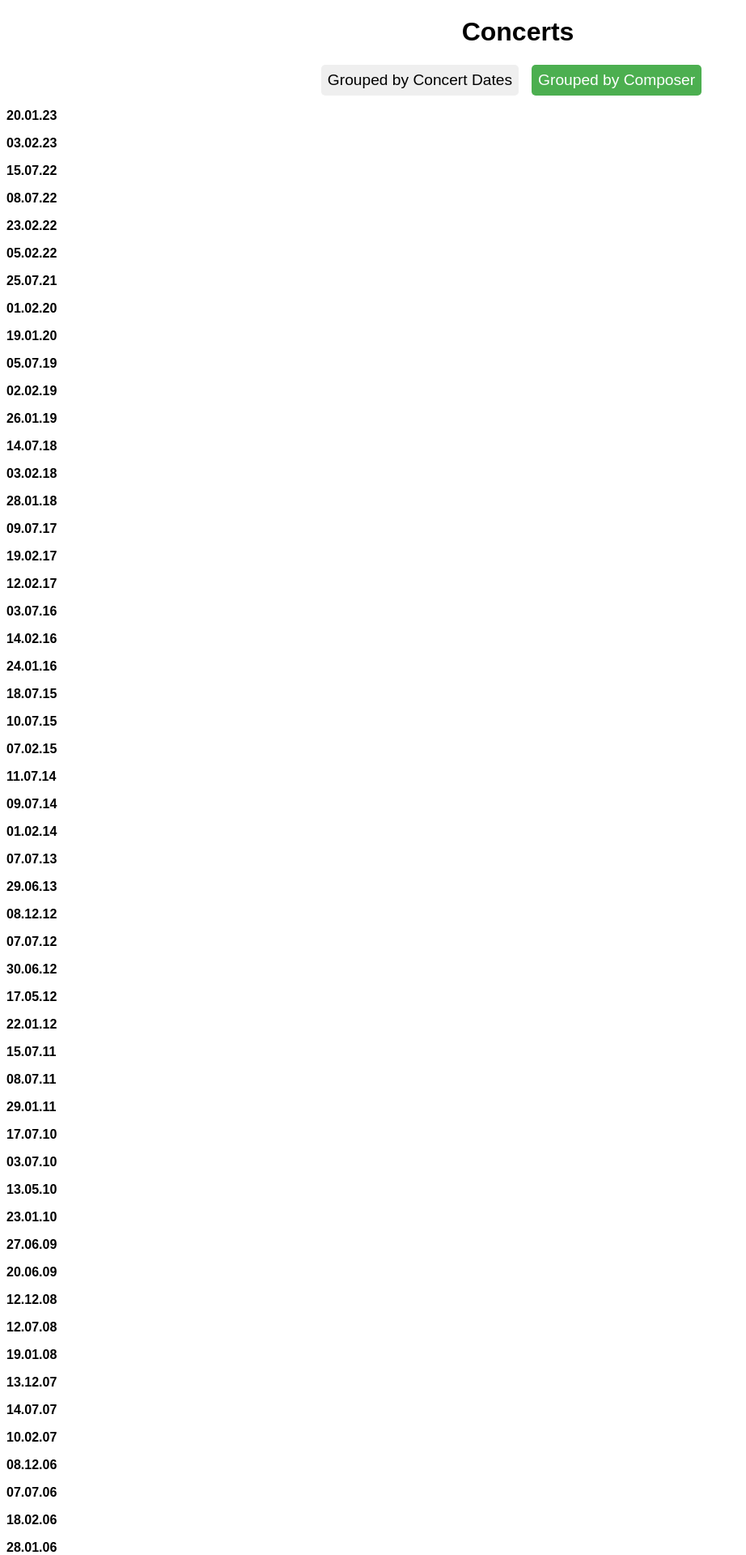
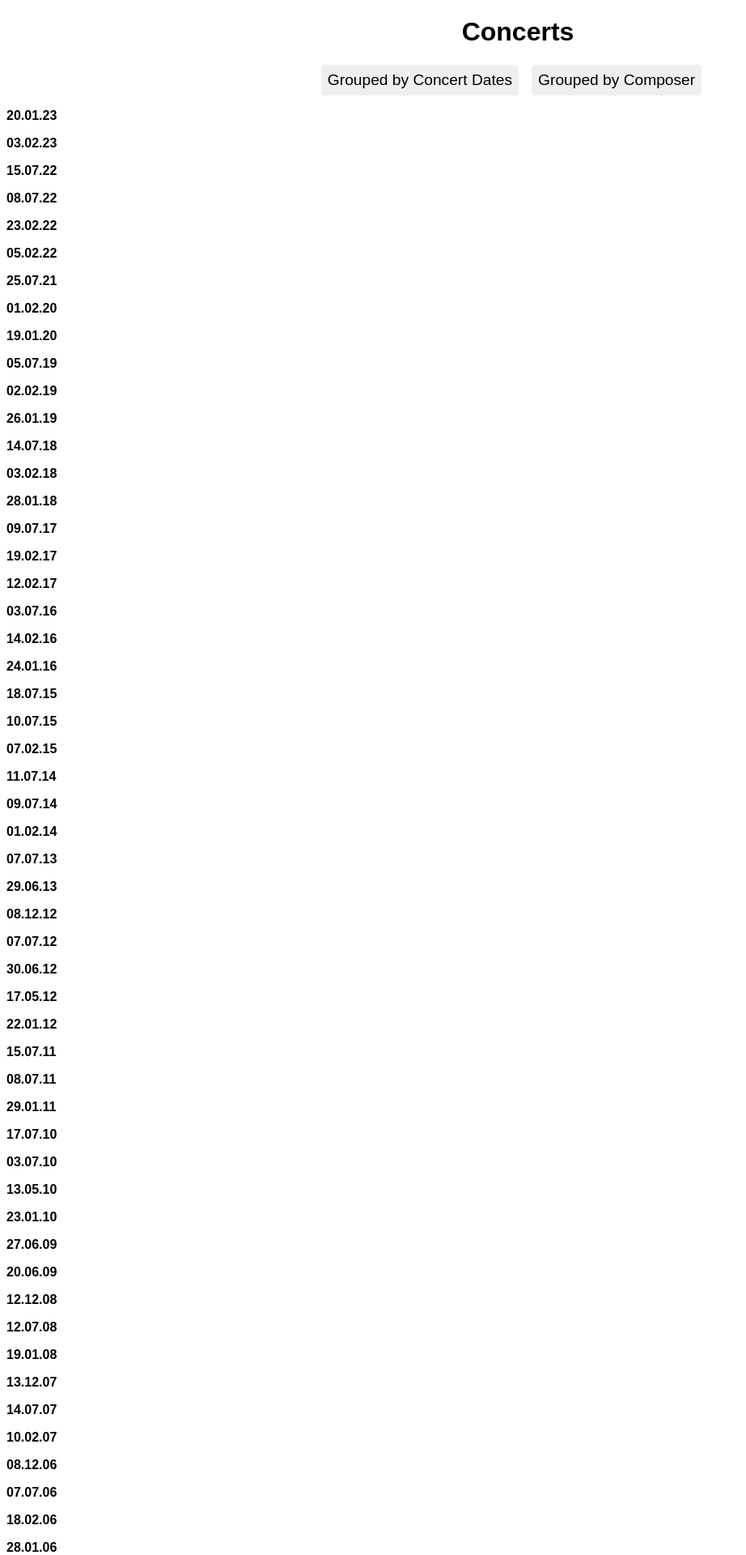
Before and after one commit to novotnyt/novotnyt.github.io, a Jekyll site: the page cm/index.html, which Jekyll copies as it is, in a window 1280 px wide. Shown: the top 1920 px of the page at 81% size, without its empty margins (0-922 px from the left). Built offline with Jekyll 4.4.1, drawn with Linux system fonts in a browser that asks for light colours.

Commit message:
active doesn't matter

```diff
--- a/cm/index.html
+++ b/cm/index.html
@@ -9,7 +9,7 @@
     <h1>Concerts</h1>
     <div class="view-switcher">
       <button id="by-date">Grouped by Concert Dates</button>
-      <button class="active" id="by-composer">Grouped by Composer</button>
+      <button id="by-composer">Grouped by Composer</button>
     </div>
     <div id="concerts-container"></div>
 
--- a/cm/script.js
+++ b/cm/script.js
@@ -68,10 +68,6 @@ const renderByDate = () => {
   }
 };
 
-// Add event listener to "Grouped by Composer" button
-const composerButton = document.getElementById('by-composer');
-composerButton.addEventListener('click', renderByComposer);
-
 
 // Render view grouped by composer
 const renderByComposer = () => {
```
